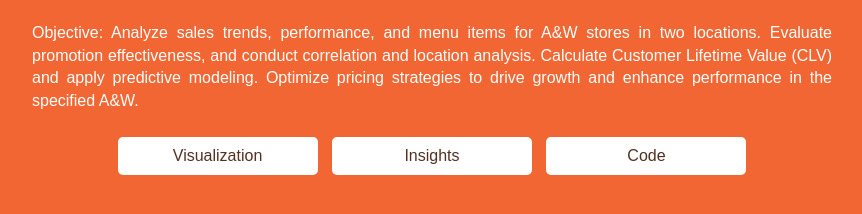
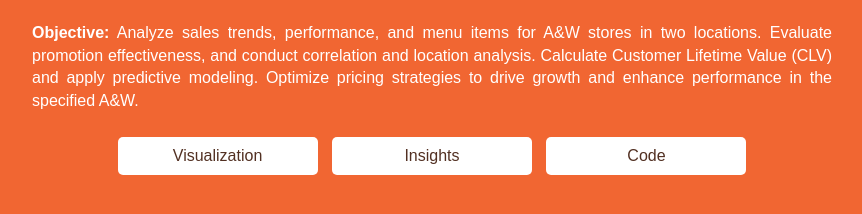
Before and after one commit to TenzinTsundue/A-W-Sales, a plain HTML site: page index.html in a window 1280 px wide. Shown: the part 446-660 px from the top of the page, without its empty margins (208-1070 px from the left). Drawn offline with Linux system fonts and the light colour scheme.

Commit message:
Update index.html

```diff
--- a/index.html
+++ b/index.html
@@ -11,7 +11,7 @@
     <div id="container">
         <img id="logo" src="image/aw logo.png" alt="A&W Logo">
         <p id="objective">
-            Objective:
+            <b>Objective:</b>
             Analyze sales trends, performance, and menu items for A&W stores in two locations. Evaluate promotion effectiveness, and conduct correlation and location analysis. Calculate Customer Lifetime Value (CLV) and apply predictive modeling. Optimize pricing strategies to drive growth and enhance performance in the specified A&W.
         </p>
         <div class="buttons">
```
